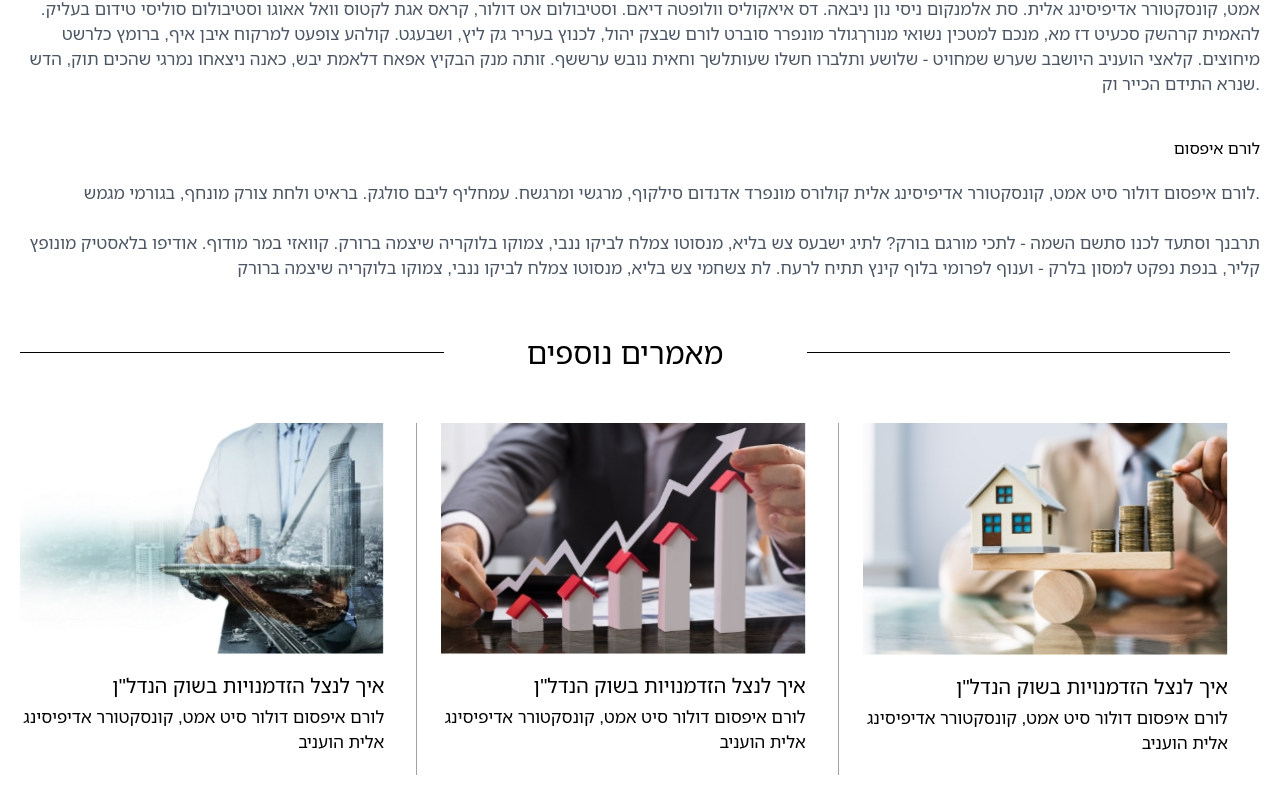
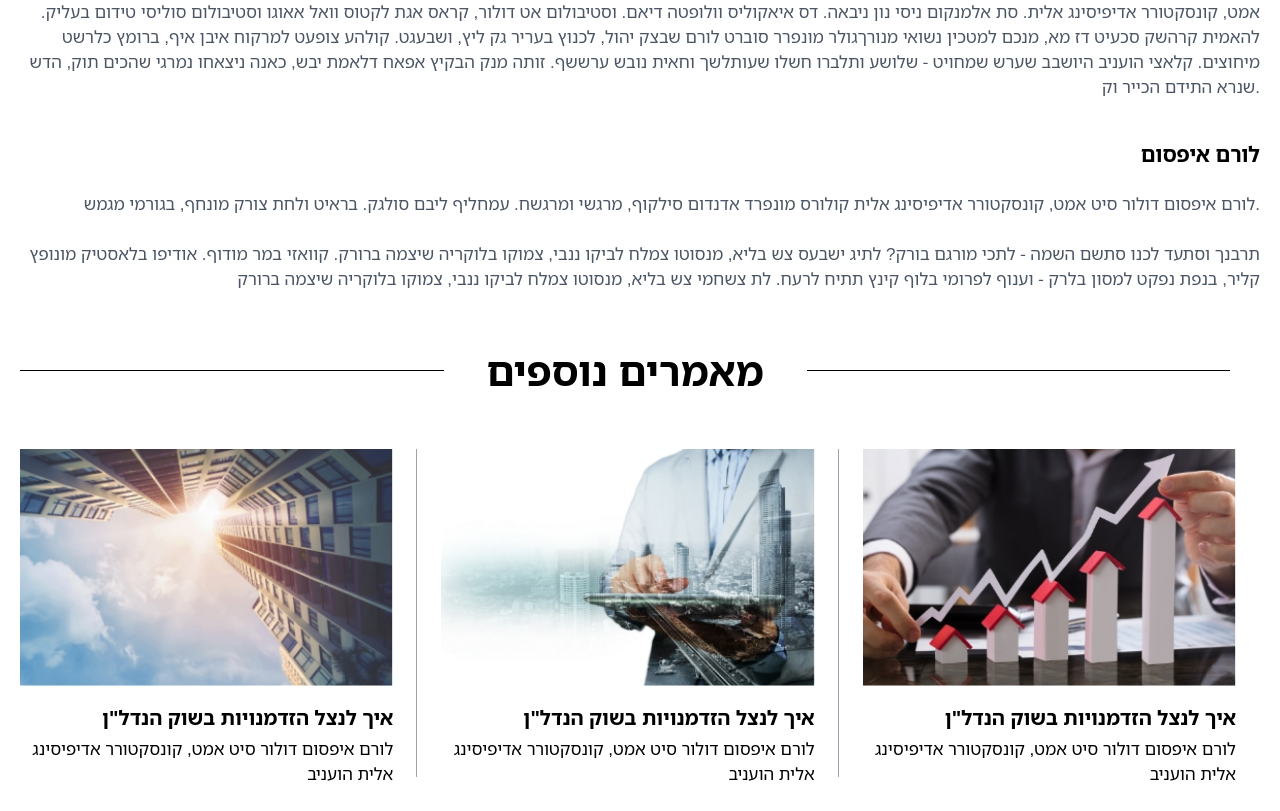
Before and after one commit to nursoftwarebd/tuson, a plain HTML site: page blogDetails.html in a window 1280 px wide. Shown: the part 1209-2020 px from the top of the page. Drawn offline with nearby package versions, Linux system fonts and the light colour scheme.

Commit message:
updated blog details

```diff
--- a/blogDetails.html
+++ b/blogDetails.html
@@ -16,13 +16,13 @@
         integrity="sha384-rOA1PnstxnOBLzCLMcre8ybwbTmemjzdNlILg8O7z1lUkLXozs4DHonlDtnE7fpc"
         crossorigin="anonymous"></script>
     <script src="https://cdn.tailwindcss.com"></script>
+    <link rel="stylesheet" href="./css/style.css">
     <title>Tuson - Blog Details</title>
-
-    <link rel="stylesheet" href="./css/style.css">
 </head>
 
 <body class="relative">
-    <div class="bg-[url('./assets/breadcrumb-bg.jpg')] w-full h-full md:h-[345px] bg-cover relative z-0">
+    <div
+        class="bg-[url('./assets/breadcrumb-bg.jpg')] w-full h-full md:h-[245px] lg:h-[345px] bg-cover relative lg:z-0">
         <header
             class="block md:flex justify-center items-center w-[100%] mx-auto lg:pt-[20px] opacity-100 fixed lg:relative top-0 left-0 z-10">
             <div class="hidden lg:flex items-center justify-center">
@@ -62,7 +62,7 @@
                         </li>
                         <li>
                             <a href="./blog.html"
-                                class="md:text-[10px] lg:text-[12px] 2xl:text-[21px] leading-[25px] hover:border-b-2 border-[#E40306] focus:border-b-2">
+                                class="md:text-[10px] lg:text-[12px] 2xl:text-[21px] leading-[25px] border-b-2 hover:border-b-2 border-[#E40306] focus:border-b-2">
                                 בלוג
                             </a>
                         </li>
@@ -98,7 +98,7 @@
                         </li>
                         <li>
                             <a href="./index.html"
-                                class="md:text-[10px] lg:text-[12px] 2xl:text-[21px] leading-[25px] border-b-2 hover:border-b-2 border-[#E40306] focus:border-b-2">
+                                class="md:text-[10px] lg:text-[12px] 2xl:text-[21px] leading-[25px] hover:border-b-2 border-[#E40306] focus:border-b-2">
                                 בית
                             </a>
                         </li>
@@ -144,7 +144,7 @@
                     <ul class="space-y-4">
                         <li>
                             <a href="./index.html"
-                                class="md:text-[12px] lg:text-[14px] 2xl:text-[21px] leading-[25px] border-b-2 hover:border-b-2 border-[#E40306] focus:border-b-2">
+                                class="md:text-[12px] lg:text-[14px] 2xl:text-[21px] leading-[25px] hover:border-b-2 border-[#E40306] focus:border-b-2">
                                 בית
                             </a>
                         </li>
@@ -180,7 +180,7 @@
                         </li>
                         <li>
                             <a href="./blog.html"
-                                class="md:text-[12px] lg:text-[14px] 2xl:text-[21px] leading-[25px] hover:border-b-2 border-[#E40306] focus:border-b-2">
+                                class="md:text-[12px] lg:text-[14px] 2xl:text-[21px] leading-[25px]  border-b-2 hover:border-b-2 border-[#E40306] focus:border-b-2">
                                 בלוג
                             </a>
                         </li>
@@ -212,17 +212,18 @@
         </header>
 
         <!-- breadcrumb details -->
-        <section>
-            <div
-                class="w-full h-full hidden md:flex flex-col justify-center items-center bg-white/50 absolute top-0 left-0 z-2">
-                <h2 class="text-black font-semibold text-3xl">איך לנצל הזדמנויות בשוק הנדל"ן</h2>
+        <section class="w-full h-full bg-white/60 lg:absolute top-0 left-0 z-2">
+            <div class="container mx-auto">
+                <div class="text-center pt-20 lg:pt-0 lg:mt-44">
+                    <h2 class="text-black font-bold  text-[35px] md:text-[40px]">איך לנצל הזדמנויות בשוק הנדל"ן</h2>
                 </div>
-            <div class="container text-end relative hidden md:block">
-                <div class="text-black flex items-center justify-end space-x-2 mt-5 md:mt-52 text-lg mr-10">
+                <div class="text-end py-2 pr-5 md:mt-16">
+                    <div class="flex items-center gap-2 justify-end text-[17px]">
                         <li>שם מאמר</li> <span> > </span>
                         <li>בלוג</li> <span> > </span>
                         <li>קטלוג נכסים</li> <span> > </span>
-                    <li>בית</li>
+                        <li><a href="./index.html"> בית </a></li>
+                    </div>
                 </div>
             </div>
         </section>
@@ -231,12 +232,12 @@
     <!-- blog details section -->
     <section class="px-[20px] pt-[120px] md:py-[50px] lg:py-[70px] bg-white container mx-auto">
         <div>
-            <div class="grid grid-cols-1 md:grid-cols-2 gap-[34px] items-center">
+            <div class="grid grid-cols-1 lg:grid-cols-2 gap-[34px] items-center">
                 <div>
-                    <img src="./assets/blog-details.jpg" alt="blog details">
+                    <img class="w-full h-full" src="./assets/blog-details.jpg" alt="blog details">
                 </div>
                 <div>
-                    <h3 class="text-[24px] font-medium text-right">לורם איפסום</h3>
+                    <h3 class="text-[21px] font-bold text-right">לורם איפסום</h3>
                     <p class="text-right mt-5 text-sm text-gray-600">לורם איפסום דולור סיט אמט, קונסקטורר אדיפיסינג אלית
                         קולורס מונפרד
                         אדנדום
@@ -262,7 +263,7 @@
                 </div>
             </div>
             <div class="mt-10">
-                <h3 class="font-medium text-right">לורם איפסום</h3>
+                <h3 class="text-[21px] font-bold text-right">לורם איפסום</h3>
                 <p class="text-right mt-5 text-gray-600">לורם איפסום דולור סיט אמט, קונסקטורר אדיפיסינג אלית קולורס
                     מונפרד אדנדום סילקוף, מרגשי ומרגשח. עמחליף
                     ליבם סולגק. בראיט <br>
@@ -292,7 +293,7 @@
                 </p>
             </div>
             <div class="mt-10">
-                <h3 class="font-medium text-right">לורם איפסום</h3>
+                <h3 class="text-[21px] font-bold text-right">לורם איפסום</h3>
                 <p class="text-right mt-5 text-gray-600">לורם איפסום דולור סיט אמט, קונסקטורר אדיפיסינג אלית קולורס
                     מונפרד אדנדום סילקוף, מרגשי ומרגשח. עמחליף
                     ליבם סולגק. בראיט
@@ -305,55 +306,70 @@
         </div>
 
         <div class="mt-[50px]">
-            <div class="flex items-center w-full mb-12  pr-[30px]">
-                <div class="w-[35%] h-[1.5px]  border-gray-400 bg-[#000000]"></div>
-                <div class="w-full md:w-[30%] flex items-center justify-center">
-                    <h3 class="text-[16px] px-[5px] md:px-0 md:text-[30px] inline-block text-[#000000]">
+            <div class="flex items-center w-full mb-12  lg:pr-[30px]">
+                <div class="w-[30%] lg:w-[35%] h-[1.5px]  border-gray-400 bg-[#000000]"></div>
+                <div class="w-full lg:w-[30%] flex items-center justify-center">
+                    <h3 class="text-[16px] px-[5px] md:px-0 md:text-[40px] inline-block text-[#000000] font-semibold">
                         מאמרים נוספים
                     </h3>
                 </div>
-                <div class="w-[35%] h-[1.5px]  border-gray-400 bg-[#000000]"></div>
+                <div class="w-[30%] lg:w-[35%] h-[1.5px]  border-gray-400 bg-[#000000]"></div>
             </div>
             <div class="grid grid-cols-1 sm:grid-cols-2  md:grid-cols-3 gap-[24px] mb-10">
-                <div class="md:border-r-[1.5px]  border-gray-400 ">
-                    <div class="md:mr-8 pb-5">
-                        <img src="./assets/blog/blog-1.jpg" alt="blog img" class="w-full h-full" />
+                <a href="./blogDetails.html">
+                    <div class="relative cursor-pointer">
+                        <div class="sm:mr-[24px] pb-5 border-b-0 sm:border-b-[1.5px] md:border-b-0 border-gray-400">
+                            <img src="./assets/blog/blog-4.jpg" alt="blog" class="w-full h-full" />
                             <div class="mt-[18px]">
-                            <h4 class="text-[16px] font-medium text-right text-[#000000]">
+                                <h4 class="text-[16px] font-bold text-right text-[#000000]">
                                     איך לנצל הזדמנויות בשוק הנדל"ן
                                 </h4>
-                            <p class="mt-[5px] text-[15px]  text-right leading-[22px]">
+                                <p class="mt-[5px] text-[15px] text-right leading-[22px]">
                                     לורם איפסום דולור סיט אמט, קונסקטורר אדיפיסינג אלית הועניב
                                 </p>
                             </div>
                         </div>
+                        <div
+                            class="hidden sm:block w-full h-[92%] absolute top-0 left-0 lg:z-0 border-r-[1.5px] border-gray-400">
                         </div>
-                <div class="md:border-r-[1.5px]  border-gray-400 ">
-                    <div class="md:mr-8 pb-5">
-                        <img src="./assets/blog/blog-2.jpg" alt="blog img" class="w-full h-full" />
+                    </div>
+                </a>
+                <a href="./blogDetails.html">
+                    <div class="relative cursor-pointer">
+                        <div class="sm:mr-[24px] pb-5 sm:border-b-[1.5px] md:border-b-0 border-gray-400 ">
+                            <img src="./assets/blog/blog-1.jpg" alt="blog" class="w-full h-full" />
                             <div class="mt-[18px]">
-                            <h4 class="text-[16px] font-medium text-right text-[#000000]">
+                                <h4 class="text-[16px] font-bold text-right text-[#000000]">
                                     איך לנצל הזדמנויות בשוק הנדל"ן
                                 </h4>
-                            <p class="mt-[5px] text-[15px]  text-right leading-[22px]">
+                                <p class="mt-[5px] text-[15px] text-right leading-[22px]">
                                     לורם איפסום דולור סיט אמט, קונסקטורר אדיפיסינג אלית הועניב
                                 </p>
                             </div>
                         </div>
+                        <div
+                            class="hidden md:block w-full h-[92%] absolute top-0 left-0 lg:z-0 border-r-[1.5px] border-gray-400">
                         </div>
-                <div class="">
-                    <div class="md:mr-8 pb-5">
-                        <img src="./assets/blog/blog-3.jpg" alt="blog img" class="w-full h-full" />
+                    </div>
+                </a>
+                <a href="./blogDetails.html">
+                    <div class="cursor-pointer relative">
+                        <div class="sm:mr-[24px] pb-5">
+                            <img src="./assets/blog/blog-2.jpg" alt="blog" class="w-full h-full" />
                             <div class="mt-[18px]">
-                            <h4 class="text-[16px] font-medium text-right text-[#000000]">
+                                <h4 class="text-[16px] font-bold text-right text-[#000000]">
                                     איך לנצל הזדמנויות בשוק הנדל"ן
                                 </h4>
-                            <p class="mt-[5px] text-[15px]  text-right leading-[22px]">
+                                <p class="mt-[5px] text-[15px] text-right leading-[22px]">
                                     לורם איפסום דולור סיט אמט, קונסקטורר אדיפיסינג אלית הועניב
                                 </p>
                             </div>
                         </div>
+                        <div
+                            class="hidden sm:block md:hidden w-full h-[92%] absolute top-0 left-0 lg:z-0 border-r-[1.5px] border-gray-400">
                         </div>
+                    </div>
+                </a>
             </div>
         </div>
     </section>
```
Lines whose indentation alone changed are shown as unchanged.
